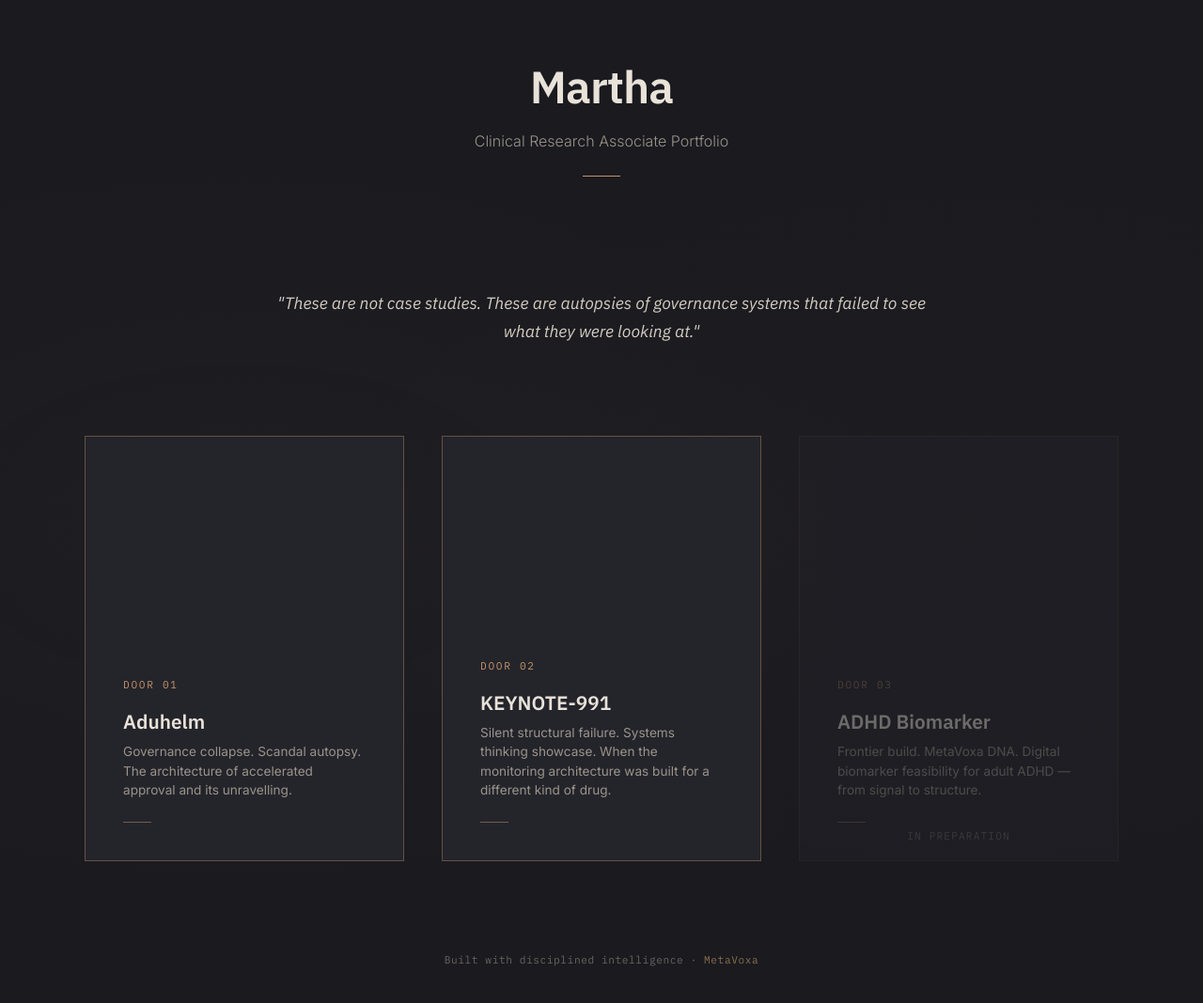
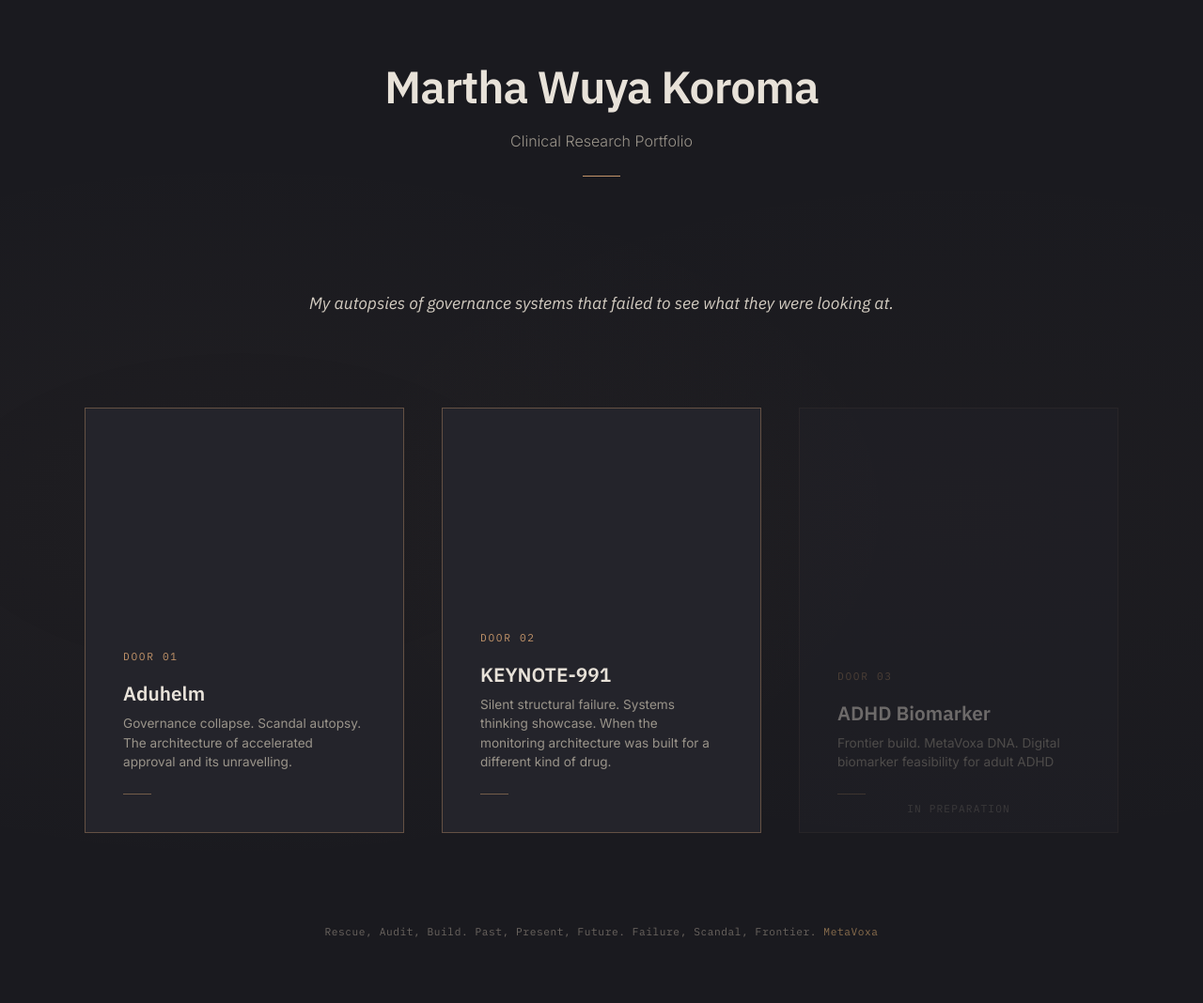
Before and after one commit to semresident222-collab/martha-cra-portfolio, a plain HTML site: page index.html in a window 1280 px wide. Shown: the whole page at 94% size. Drawn offline with Linux system fonts and the light colour scheme.

Commit message:
Update index.html

```diff
--- a/index.html
+++ b/index.html
@@ -4,7 +4,7 @@
   <meta charset="UTF-8">
   <meta name="viewport" content="width=device-width, initial-scale=1.0">
   <meta name="description" content="CRA Portfolio: governance autopsies of discontinued oncology trials, with rebuilt monitoring architecture.">
-  <title>Martha — CRA Portfolio</title>
+  <title>Martha Wuya Koroma — Clinical Research Portfolio</title>
 
   <link rel="preconnect" href="https://fonts.googleapis.com">
   <link rel="preconnect" href="https://fonts.gstatic.com" crossorigin>
@@ -247,14 +247,13 @@
 <body>
   <main class="lobby">
     <header class="lobby-header">
-      <h1>Martha</h1>
-      <p class="subtitle">Clinical Research Associate Portfolio</p>
+      <h1>Martha Wuya Koroma</h1>
+      <p class="subtitle">Clinical Research Portfolio</p>
       <div class="amber-line"></div>
     </header>
 
     <p class="concept-statement">
-      "These are not case studies. These are autopsies of governance systems
-      that failed to see what they were looking at."
+     My autopsies of governance systems that failed to see what they were looking at.
     </p>
 
     <section class="doors-container">
@@ -278,14 +277,16 @@
       <article class="door-threshold" data-status="preparing" data-door="3">
         <div class="door-number">Door 03</div>
         <h2 class="door-title">ADHD Biomarker</h2>
-        <p class="door-subtitle">Frontier build. MetaVoxa DNA. Digital biomarker feasibility for adult ADHD — from signal to structure.</p>
+        <p class="door-subtitle">Frontier build. MetaVoxa DNA. Digital biomarker feasibility for adult ADHD </p>
         <div class="door-indicator"></div>
       </article>
     </section>
 
     <footer class="lobby-footer">
       <p>
-        Built with disciplined intelligence ·
+       Rescue, Audit, Build.
+        Past, Present, Future.
+        Failure, Scandal, Frontier.
         <a href="https://metavoxa.com" class="meta-link" target="_blank">MetaVoxa</a>
       </p>
     </footer>
```
